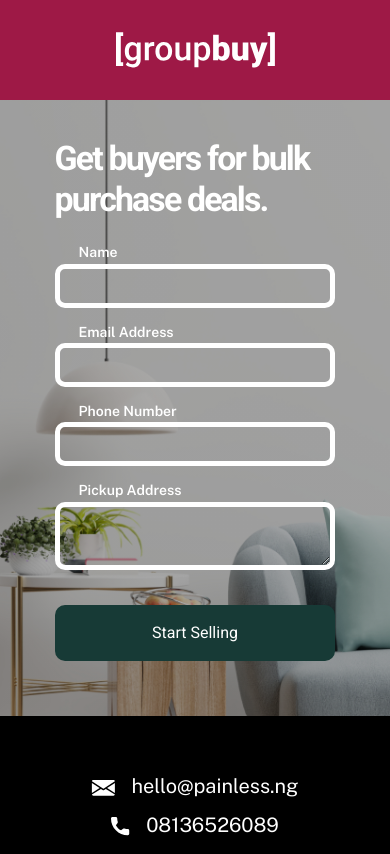
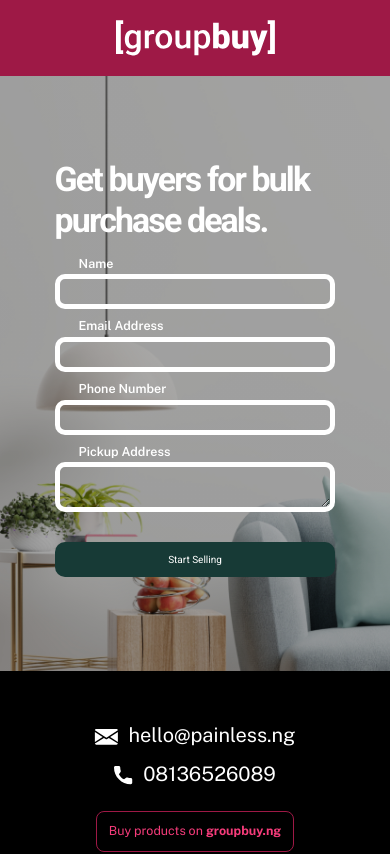
Before and after one commit to dayang4321/groupbuy-pwa, a React (Create React App) app: page /start in a window 390 px wide. Shown: the top 854 px of the page. Built offline with nearby package versions, Linux system fonts and the light colour scheme.

Commit message:
implement resume route desktop new font-size media queries

```diff
--- a/src/App.css
+++ b/src/App.css
@@ -1,4 +1,4 @@
-.App{
+/* .App{
     display: none;
 }
 
@@ -11,14 +11,14 @@
     font-size: 1.4vw;
     font-weight: 700;
     font-family: var(--second-font-family);
-}
+} */
 
 @media screen and (max-width:601px)
  /* and (pointer:coarse) and (hover:none), (hover:on-demand)  */
 {
     /* custom css for "touch targets" */
 
-    .App{
+    /* .App{
         display: unset;
     }
 
@@ -32,5 +32,5 @@
         font-size: 1.4vw;
         font-weight: 700;
         font-family: var(--second-font-family);
-    }
+    } */
   }
--- a/src/App.jsx
+++ b/src/App.jsx
@@ -5,41 +5,42 @@ import { AuthContext } from "./context/AuthContext";
 import Layout from "./hoc/Layout/Layout";
 import Start from "./pages/Start/Start";
 import Seller from "./pages/Seller/Seller";
-import Logo from "./assets/img/declutter512x133.png";
+import Resume from "./pages/Resume/Resume";
+// import Logo from "./assets/img/declutter512x133.png";
 
 import "./App.css";
+
 
 function App() {
  const authContext = useContext(AuthContext);
 
   let routes = (
     <Switch>
-      <Route path="/" exact component={Start} />
       <Route path="/start" exact component={Start} />
-      <Route path="/seller" exact component={Seller} />
-      <Redirect to="/" />
+      <Redirect to="/start" />
     </Switch>
   );
 
   if (authContext.isAuth) {
     routes = (
       <Switch>
-        <Route path="/" exact component={Seller} />
-        <Route path="/seller" exact component={Seller} />
-        <Redirect to="/" />
+        {/* <Route path="/" exact component={Resume} /> */}
+        <Route path="/resume" exact component={Resume} />
+        <Route path="/sell" exact component={Seller} />
+        <Redirect to="/resume" />
       </Switch>
     );
   }
 
   return (
     <>
-      <div className="unsupported">
+      {/* <div className="unsupported">
         <img className="w-100 img-fluid mx-auto" src={Logo} alt="Logo" />
         <p className="mt-4">
           Unfortunately Declutter.ng's web app is currently only available on
           mobile phones, please open this page on a mobile phone's browser.
         </p>
-      </div>
+      </div> */}
       <div className="App">
         <Layout>{routes}</Layout>
       </div>
--- a/src/containers/Resume/Resume.css
+++ b/src/containers/WelcomeBack/WelcomeBack.css
@@ -1,3 +1,7 @@
+.welcome-container{
+    max-width: 458px;
+}
+
 .another-btn.bg-dark{
     background-color: #000!important;
 }
--- a/src/containers/Resume/Resume.jsx
+++ b/src/containers/WelcomeBack/WelcomeBack.jsx
@@ -5,10 +5,10 @@ import { AuthContext } from '../../context/AuthContext';
 import { FormContext } from '../../context/FormContext';
 import Axios,{ setAuthToken } from '../../groupbuy-axios-base';
 
-import './Resume.css'
+import './WelcomeBack.css'
 
 
-const Resume = (props) => {
+const WelcomeBack = (props) => {
 
   const { setResume } = props;
 
@@ -32,8 +32,8 @@ const Resume = (props) => {
 
     return (
 
-        <div className="py-5">
-            <h2>Welcome back,</h2>
+        <div className="py-5 welcome-container">
+            <h1>Welcome back,</h1>
             <p className="mt-4 font-weight-semibold">You didn’t finish creating your deal.</p>
 
         <Button className="another-btn continue-btn  w-100 mt-2 py-4 bg-transparent"
@@ -56,7 +56,7 @@ const Resume = (props) => {
     );
 }
 
-export default Resume;
+export default WelcomeBack;
 
 function MyVerticallyCenteredModal(props) {
   const { incompleteDelete, ...modalProps} = props;
@@ -71,8 +71,8 @@ function MyVerticallyCenteredModal(props) {
       >
         <Modal.Body>
           <p className="text-white m-0">
-         Adding a new product would totally delete the the previously uncompleted upload.
-        Are you sure you want to proceed?
+            Creating a new deal would totally delete the the previously uncompleted upload.
+            Are you sure you want to proceed?
           </p>
         </Modal.Body>
         <Modal.Footer>
--- a/src/context/AuthContext.js
+++ b/src/context/AuthContext.js
@@ -101,7 +101,7 @@ const AuthContextProvider = props => {
                     setToken(token);
                     userRoleHandler(role);
                     setIsAuthenticated(true);
-                    history.push('/seller')
+                    history.push('/resume')
                 }
         )
             .catch(error => {
--- a/src/hoc/Layout/Layout.css
+++ b/src/hoc/Layout/Layout.css
@@ -1,10 +1,11 @@
 main{
     min-height: 66vh;
-    padding: 10vw 14vw;
+    padding: 10vh 14vw;
+    padding: min(10vh,120px) 14vw;
     background-color: var(--light-color);
 }
 
-main.start-bg{
+main[data-page$=start]{
     background: linear-gradient(rgba(0,0,0,0.3), rgba(0,0,0,0.3)) , url(../../assets/img/start-bg.png);
     background-repeat: no-repeat;
     background-size: cover;
@@ -23,3 +24,20 @@ main.start-bg{
       background-position: right;
     }
   } */
+
+
+  @media (min-width:767.98px) {
+    main[data-page$="resume"],
+    main[data-page$="start"]{
+      background: linear-gradient(rgba(0,0,0,0.3), rgba(0,0,0,0.3)) , url(../../assets/img/desktop-bg.jpg);
+      background-repeat: no-repeat;
+      background-size: cover;
+      color: #FFFFFF;
+      background-position: center;
+      /* animation-name: move;
+      animation-duration: 180s;
+      animation-iteration-count: infinite;
+      animation-timing-function: linear; */
+  }
+
+  }
--- a/src/hoc/Layout/Layout.jsx
+++ b/src/hoc/Layout/Layout.jsx
@@ -6,11 +6,18 @@ import { ToastContainer, Slide } from "react-toastify";
 
 import './Layout.css'
 import { AuthContext } from '../../context/AuthContext';
+import { useLocation } from 'react-router';
 
 
 function Layout(props) {
 
+    console.log(window.screen.availHeight,window.screen.availWidth
+
+        )
+
     const authContext = useContext(AuthContext)
+
+    const location = useLocation()
     return (
         <>
             <Header />
@@ -27,7 +34,8 @@ function Layout(props) {
         draggable
         pauseOnHover
       />
-            <main className={authContext.isAuth? '' : 'start-bg'}>
+            <main className={authContext.isAuth ? '' : 'start-bg'}
+            data-page={location.pathname}>
                 {props.children}
                 </main>
         <Footer/>
--- a/src/index.css
+++ b/src/index.css
@@ -14,13 +14,13 @@
   --second-font-family: 'Public Sans','Roboto', Helvetica, Arial  sans-serif;
 
 
-  --h1-font-size: min(max(36px, 11.594vw), 56px);
-  --h2-font-size: min(max(30px,  8.6956vw), 48px);
+  --h1-font-size: 3.875rem;
+  --h2-font-size: min(max(30px,  8.6956vw), 70px);
   --h3-font-size: min(max(28px, 8.6956vw), 48px);
   --h4-font-size: min(max(24px, 8.6956vw), 42px);
   --h5-font-size: min(max(18px, 5.797vw), 28px);
   --sub-heading-font-size: min(max(20px, 4.347vw), 28px);
-  --body-text-font-size: min(max(14px,3.3816vw), 18px);
+  --body-text-font-size: 1.25rem;
   --small-text-font-size: 8px;
 }
 html{
@@ -45,6 +45,8 @@ h1 {
   font-size: var(--h1-font-size);
   font-weight: 700;
   margin: 0;
+  letter-spacing: -0.055em;
+  line-height:1.17
 }
 h2 {
   font-size: var(--h2-font-size);
@@ -123,9 +125,10 @@ background-color: #000000;
 border-radius: 10px;
 font-family: var(--second-font-family);
 font-weight: 600;
-margin-top: 9vw;
+margin-top: min(9vw, 36px);
 color: var(--secondary-color);
 padding:2.5vw 0vw;
+font-size: var(--body-text-font-size);
 }
 
 .another-btn:hover,
@@ -138,5 +141,131 @@ box-shadow: 0 0 0 0.2rem rgb(23 58 54 / 50%);
 .secondary-btn.another-btn{
   border: 5px solid var(--secondary-color);
 color: var(--light-color);
-padding:2.5vw 0vw;
+padding: 15px;
+padding: min(2.5vw,18px) 0vw;
 }
+
+
+@media (min-width:767.98px) {
+
+  .continue-btn.another-btn{
+  border-color: #fff;
+  color: #fff;
+  }
+
+  .continue-btn.another-btn:focus,
+  .continue-btn.another-btn:hover{
+    border-color: #fff;
+    color: #fff;
+    box-shadow: 0 0 0 0.2rem rgb(255 255 255 / 50%);
+    }
+
+
+
+
+}
+
+
+
+
+
+
+
+
+
+
+
+
+@media (min-width: 1979.99px) {
+  :root {
+    font-size: 18px;
+  }
+}
+
+@media (max-width: 1979.98px) {
+  :root {
+    font-size: 18px;
+  }
+}
+
+@media (max-width: 1859.98px) {
+  :root {
+    font-size: 17px;
+  }
+}
+
+@media (max-width: 1739.98px) {
+  :root {
+    font-size: 17px;
+  }
+}
+
+
+@media (max-width: 1619.98px) {
+  :root {
+    font-size: 17px;
+  }
+}
+
+/* // X-Large devices (large desktops, less than 1600px) */
+@media (max-width: 1499.98px) {
+  :root {
+    font-size: 16px;
+  }
+}
+
+/* // X-Large devices (large desktops, less than 1400px) */
+@media (max-width: 1379.98px) {
+  :root {
+    font-size: 16px;
+  }
+}
+
+/* // Large devices (desktops, less than 1200px) */
+@media (max-width: 1259.98px) {
+  :root {
+    font-size: 15px;
+  }
+}
+
+@media (max-width: 1139.98px) {
+  :root {
+    font-size: 15px;
+  }
+}
+
+@media (max-width: 1019.98px) {
+  :root {
+    font-size: 15px;
+  }
+}
+
+@media (max-width: 899.98px) {
+  :root {
+    font-size: 14px;
+  }
+
+}
+
+/* // Small devices (landscape phones, less than 768px) */
+@media (max-width: 767.98px) {
+  :root {
+    font-size: 11px;
+  }
+
+}
+
+/* // X-Small devices (portrait phones, less than 576px) */
+@media (max-width: 575.98px) {
+  :root {
+    font-size: 10px;
+  }
+
+}
+
+@media (max-width: 339.98px) {
+  :root {
+    font-size: 9px;
+  }
+
+}
--- a/src/pages/Resume/Resume.jsx
+++ b/src/pages/Resume/Resume.jsx
@@ -0,0 +1,50 @@
+import React,{useContext, useState} from 'react';
+import { useHistory } from 'react-router';
+import Loader from '../../components/UI/Loader/Loader';
+import WelcomeBack from '../../containers/WelcomeBack/WelcomeBack';
+
+import { FormContext } from '../../context/FormContext';
+
+
+function Resume() {
+
+    const formContext = useContext(FormContext);
+
+    const history = useHistory();
+
+    const [isResumed, setIsResumed] = useState(false);
+
+    let display;
+
+    if (formContext.isInCompleteLoading) {
+        display =  <div>
+            <Loader />
+        </div>
+    }
+
+    else {
+
+        if (formContext.needsCompleting) {
+            display = (<div>
+                <WelcomeBack setResume={setIsResumed}
+                />
+            </div>)
+
+            if (formContext.needsCompleting && isResumed) {
+                history.push('/sell')
+            }
+        }
+
+        else  history.push('/sell')
+
+    }
+
+    return (
+
+        <div>
+            {display}
+        </div>
+    )
+}
+
+export default Resume
--- a/src/pages/Seller/Seller.jsx
+++ b/src/pages/Seller/Seller.jsx
@@ -1,6 +1,4 @@
-import React,{useContext, useState} from 'react';
-import Loader from '../../components/UI/Loader/Loader';
-import Resume from '../../containers/Resume/Resume';
+import React,{useContext} from 'react';
 import SellForms from '../../containers/SellForms/SellForms';
 import { FormContext } from '../../context/FormContext';
 
@@ -10,38 +8,10 @@ function Seller(props) {
 
     const formContext = useContext(FormContext);
 
-    const [isResumed, setIsResumed] = useState(false)
-
-
-
-
-
-    let display =  (<div>
+    let display = (<div>
 <SellForms  resetIncomplete={formContext.resetPrefill} />
     </div>)
 
-    if (formContext.isInCompleteLoading) {
-        display =  <div>
-            <Loader />
-        </div>
-    }
-    else {
-
-        if (formContext.needsCompleting) {
-            display = (<div>
-                <Resume setResume={setIsResumed}
-                />
-            </div>)
-
-            if (formContext.needsCompleting && isResumed) {
-                display = (<div>
-                    <SellForms  resetIncomplete={formContext.resetPrefill}/>
-                </div>)
-
-            }
-        }
-
-    }
     return (
         display
     )
```
Also changed, not shown: src/assets/img/desktop-bg.jpg (added).
